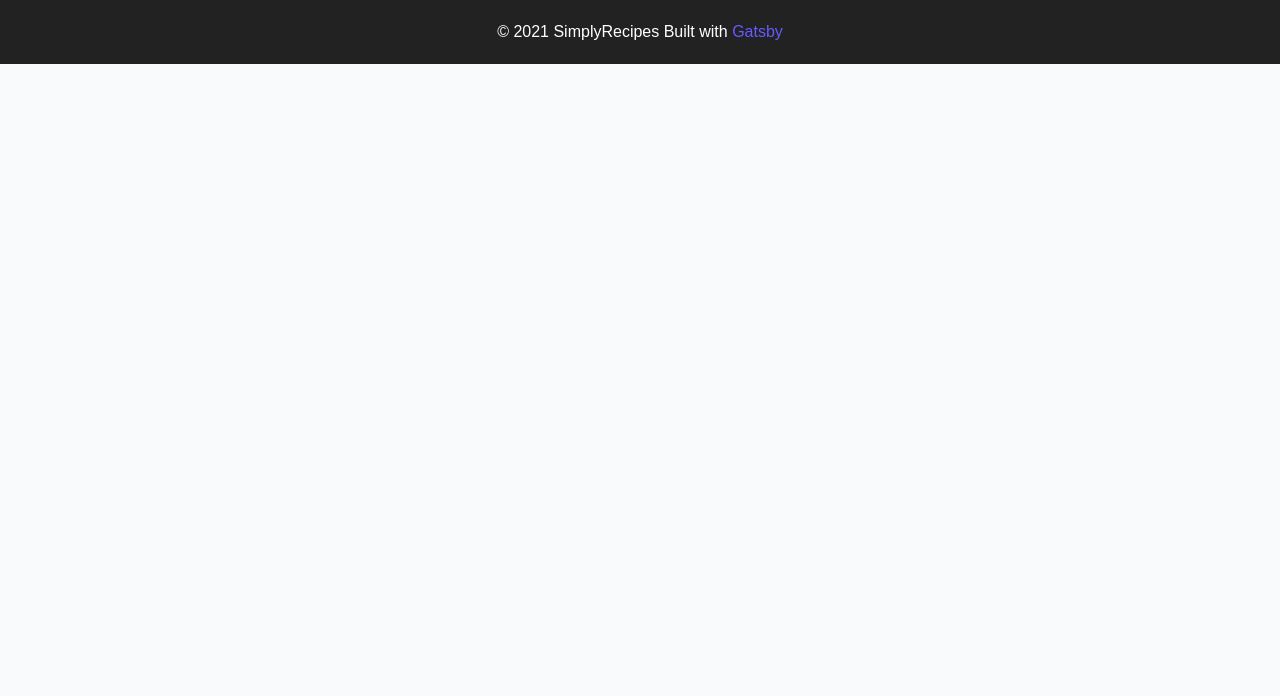
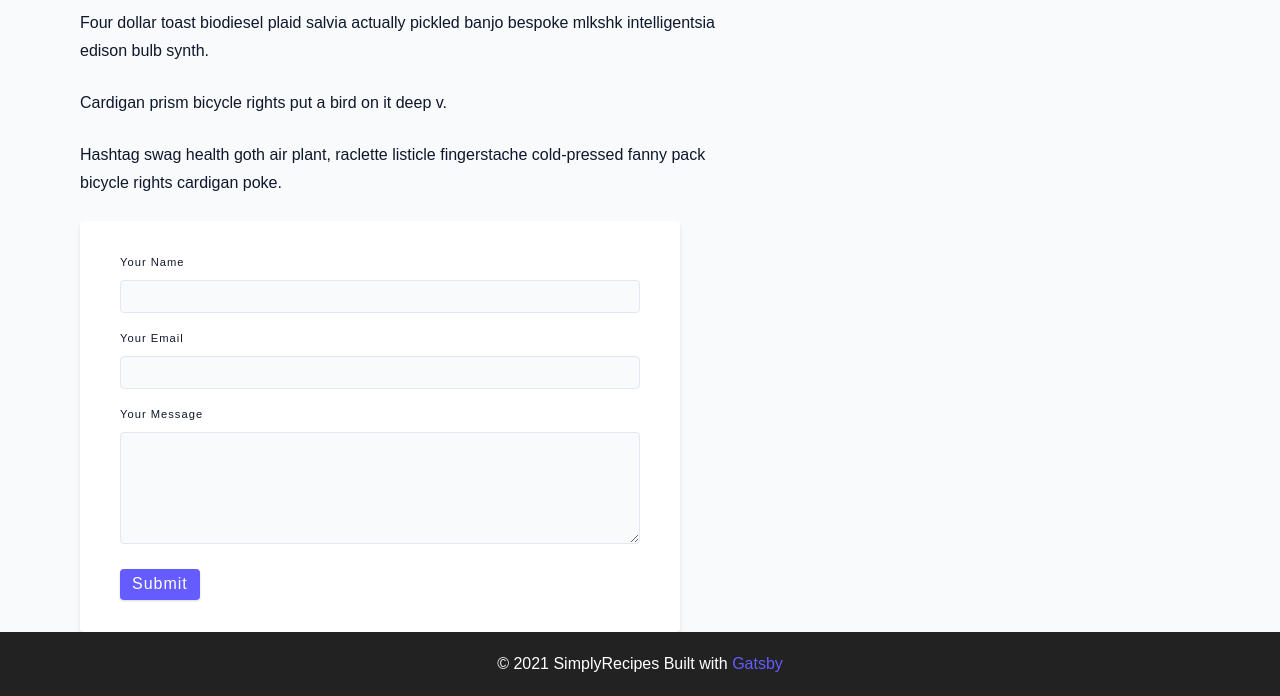
Before and after one commit to marcelo1811/gatsby-simply-recipes, a Gatsby site: page /contact in a window 1280 px wide. Shown: the part 258-954 px from the top of the page. Before the commit the page ends 800 px from the top, so only its background shows below. Built offline with nearby package versions, Linux system fonts and the light colour scheme; Gatsby itself is replaced by a stand-in of ours.

Commit message:
feat: add contact page

```diff
--- a/src/pages/contact.js
+++ b/src/pages/contact.js
@@ -4,7 +4,60 @@ import Layout from "../components/Layout"
 const Contact = () => {
   return (
     <Layout>
-      <h1>Contact page</h1>
+      <main className="page">
+        <section className="contact-page">
+          <article className="contact-info">
+            <h3>Want To Get In Touch?</h3>
+            <p>
+              Four dollar toast biodiesel plaid salvia actually pickled banjo
+              bespoke mlkshk intelligentsia edison bulb synth.
+            </p>
+            <p>Cardigan prism bicycle rights put a bird on it deep v.</p>
+            <p>
+              Hashtag swag health goth air plant, raclette listicle fingerstache
+              cold-pressed fanny pack bicycle rights cardigan poke.
+            </p>
+          </article>
+          <article>
+            <form className="form contact-form">
+              <div className="form-row">
+                <label className="form-label" htmlFor="name">
+                  your name
+                </label>
+                <input
+                  className="form-input"
+                  type="text"
+                  name="name"
+                  id="name"
+                />
+              </div>
+              <div className="form-row">
+                <label className="form-label" htmlFor="email">
+                  your email
+                </label>
+                <input
+                  className="form-input"
+                  type="text"
+                  name="email"
+                  id="email"
+                />
+              </div>
+              <div className="form-row">
+                <label className="form-label" htmlFor="message">
+                  your message
+                </label>
+                <textarea
+                  className="form-textarea"
+                  type="text"
+                  name="message"
+                  id="message"
+                />
+              </div>
+              <button className="btn block">Submit</button>
+            </form>
+          </article>
+        </section>
+      </main>
     </Layout>
   )
 }
```
